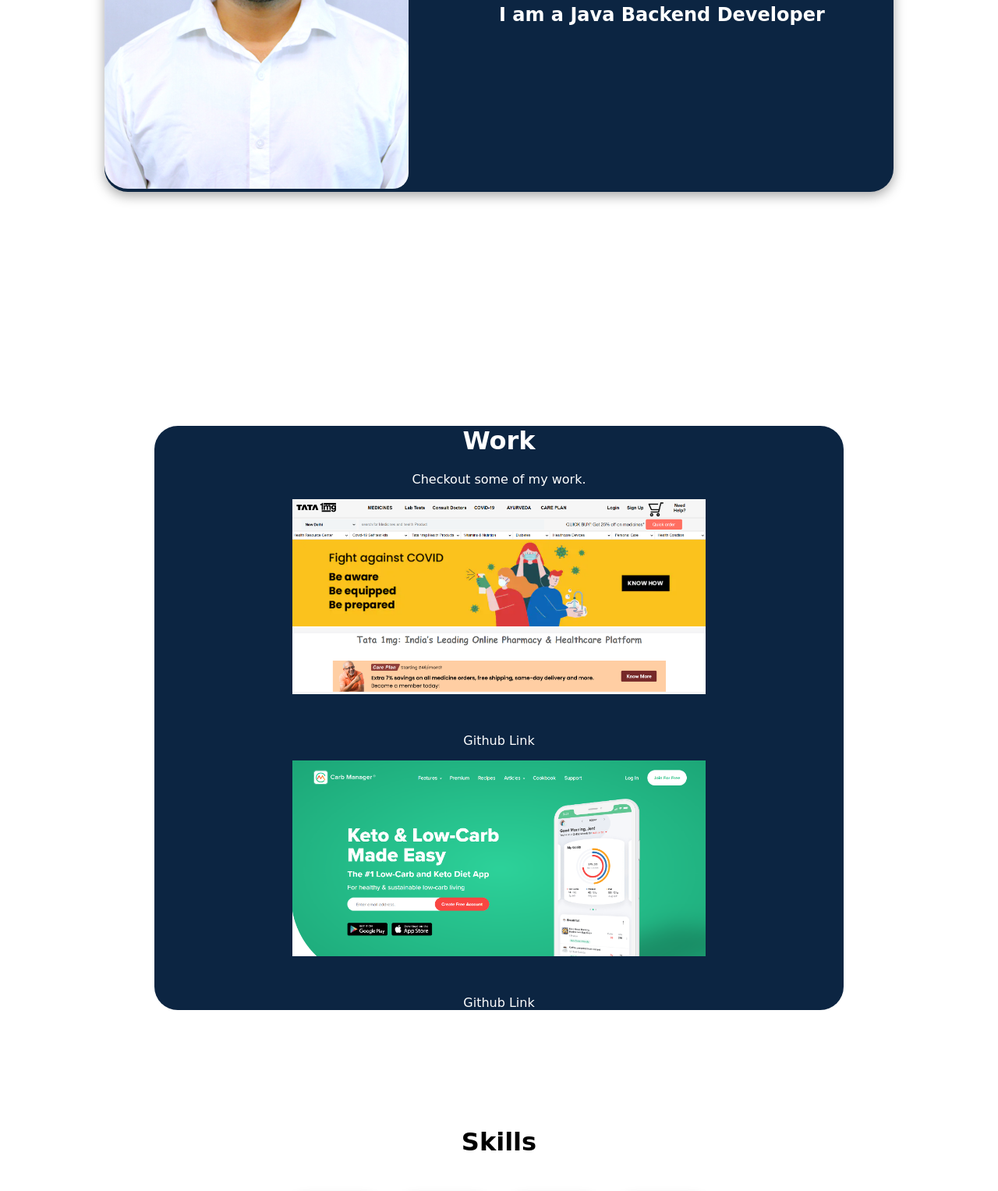
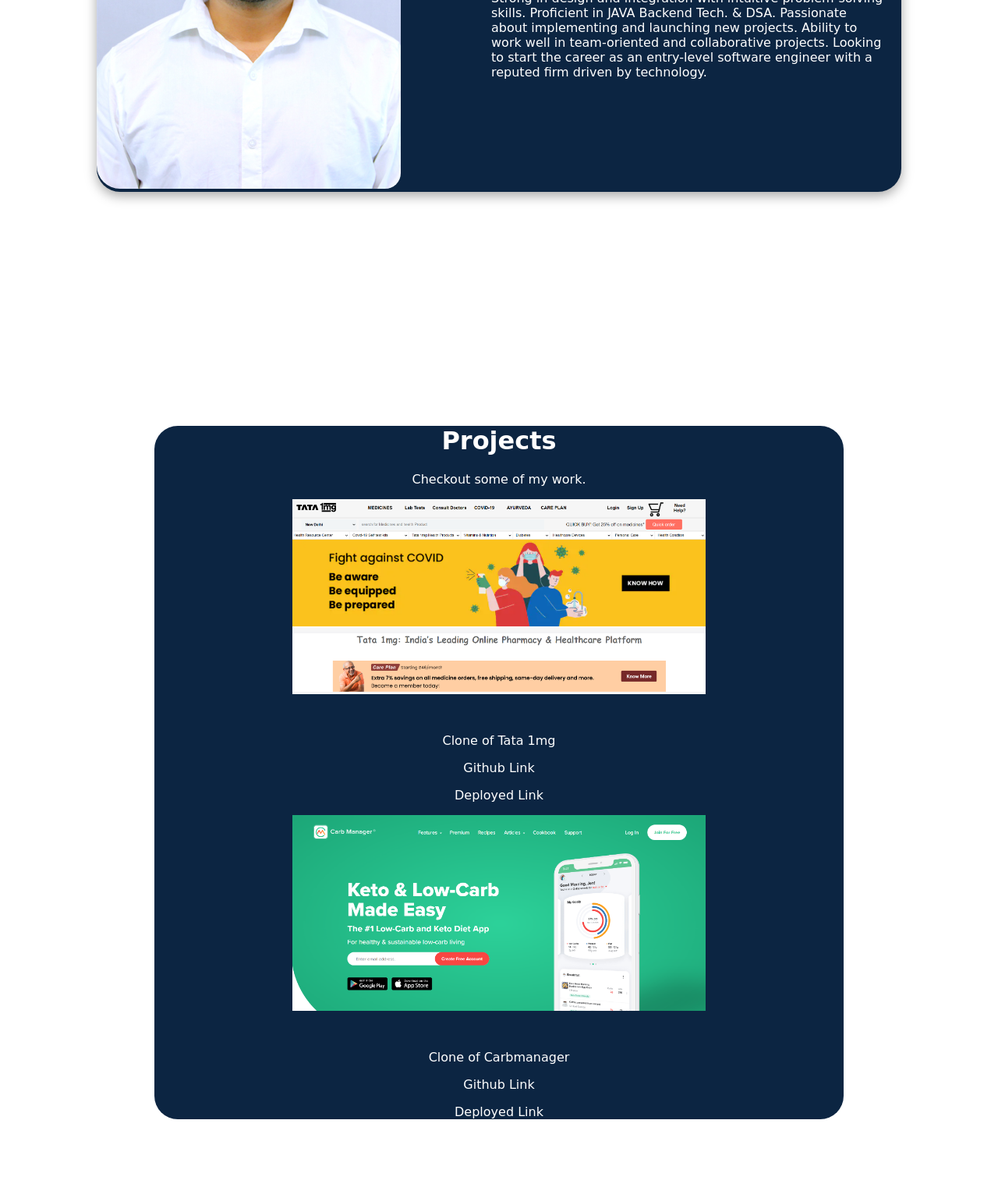
Before and after one commit to MrityuNJ45/mrityunj45.github.io, a plain HTML site: page index.html in a window 1280 px wide. Shown: the part 568-2095 px from the top of the page at 78% size. Drawn offline with Linux system fonts and the light colour scheme.

Commit message:
added few updates

```diff
--- a/index.html
+++ b/index.html
@@ -16,7 +16,7 @@
         <div id="show">
             <div> <a href="#skillCont">Skills</a> </div>
             <div>
-                <a href="#workCont"> Work</a>
+                <a href="#workCont"> Projects</a>
             </div>
 
             <div>
@@ -26,7 +26,7 @@
                 <a href="#contact">Contact</a>
             </div>
             <div>
-                <a href="Mrityunjay_Sarkar.pdf"> Resume</a>
+                <a href="Mrityunjay_Sarkar.pdf" download="file"> Resume</a>
             </div>
         </div>
     </div>
@@ -39,13 +39,21 @@
         <div id="des">
             <h1>Hi I am Mrityunjay Sarkar</h1>
             <h2>I am a Java Backend Developer</h2>
-
+             <p>Strong in design and integration with intuitive
+                problem-solving skills. Proficient in JAVA
+                Backend Tech. & DSA. Passionate about
+                implementing and launching new projects.
+                Ability to work well in team-oriented and
+                collaborative projects. Looking to start the career
+                as an entry-level software engineer with a
+                reputed firm driven by technology.
+                </p>
         </div>
     </div>
 
 
     <div id="workCont">
-        <h1>Work</h1>
+        <h1>Projects</h1>
         <p>Checkout some of my work.</p>
 
         <div id="project1">
@@ -53,10 +61,14 @@
             <div id="p1img">
                 <img src="1mgpic.png" alt="">
             </div>
+             <p style="text-align: center;">Clone of Tata 1mg</p>
 
             <p style="text-align: center;">
                 <a href="https://github.com/mohitbirla20/team_1mg" style="color: white; text-decoration:none">Github Link</a> </p>
 
+            <p style="text-align: center;">
+                <a href="https://fabulous-sorbet-67ec69.netlify.app/" style="color: white; text-decoration:none">Deployed Link</a>
+            </p>
         </div>
 
         <div id="project2">
@@ -64,9 +76,11 @@
             <div id="p2img">
                 <img src="carbmangerpic.png" alt="">
             </div>
-
+            <p style="text-align: center;">Clone of Carbmanager</p>
             <p style="text-align: center;"> <a href="https://github.com/MrityuNJ45/wasteful-hammer-325" style="color: white; text-decoration:none">Github Link</a> </p>
-
+            <p style="text-align: center;">
+                <a href="https://storied-nasturtium-0c9726.netlify.app/" style="color: white; text-decoration:none">Deployed Link</a>
+            </p>
         </div>
 
     </div>
--- a/style.css
+++ b/style.css
@@ -34,9 +34,10 @@
 
 #show{
 
-    width: 400px;
+    width: 600px;
     display: flex;
     justify-content: space-around;
+    gap: 20px;
 
 
 }
@@ -66,6 +67,7 @@
     color: white;
     border-radius: 30px;
     box-shadow: rgba(0, 0, 0, 0.35) 0px 5px 15px;
+    padding-right: 20px;
 }
 
 #myPic img{
@@ -274,6 +276,9 @@
         }
 
 
+
+
+
         #contactDiv2{
             grid-template-columns: 200px;
             grid-template-rows: repeat(2,100px);
```
